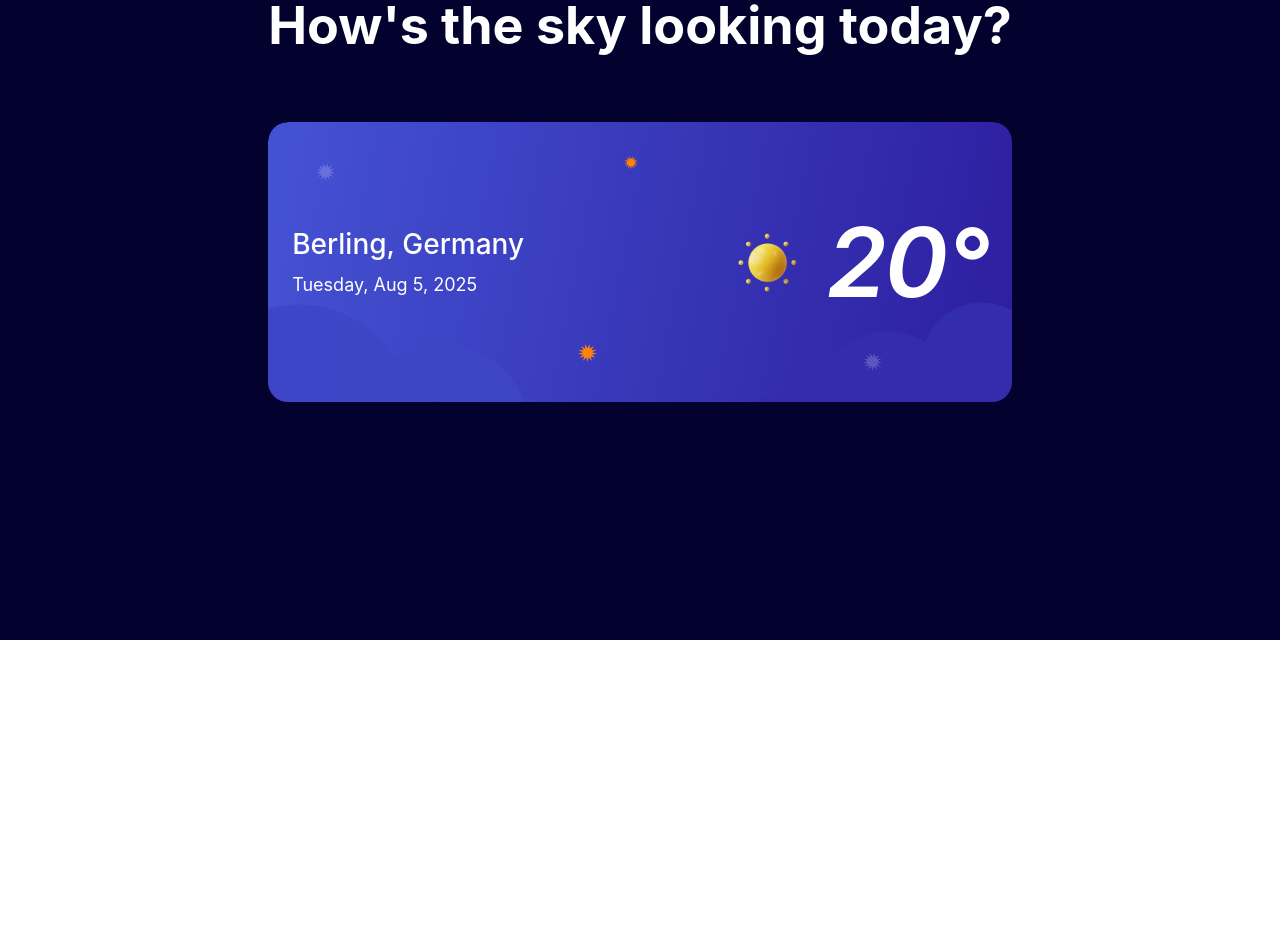
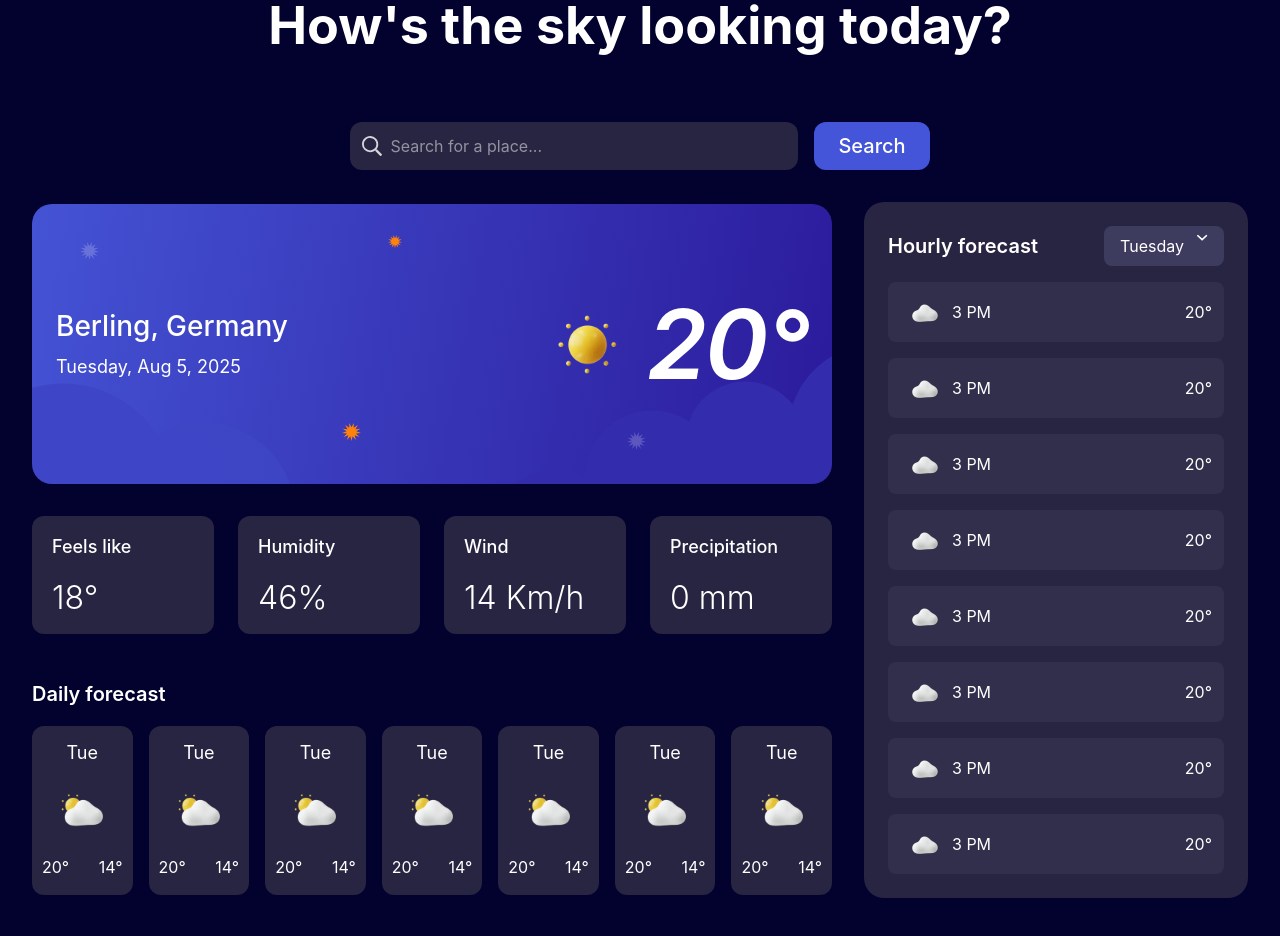
Before and after one commit to alecanonm/weatherapp, a React (Vite) app: page / in a window 1280 px wide. Shown: the part 160-1096 px from the top of the page. Before the commit the page ends 800 px from the top, so only its background shows below. Built offline with nearby package versions, Linux system fonts and the light colour scheme.

Commit message:
Feat:Making the app responsible

```diff
--- a/src/WeatherApp.tsx
+++ b/src/WeatherApp.tsx
@@ -1,16 +1,32 @@
 import CustomHeader from "./components/Header/CustomHeader";
 import JumboTron from "./components/Jumbotron/JumboTron";
+import CustomSearch from "./components/Search/CustomSearch";
+import DailyForecast from "./components/ui/DailyForecast";
+import HourlyForecast from "./components/ui/HourlyForecast";
+import WeatherInfo from "./components/ui/WeatherInfo";
 import WeatherPanel from "./components/ui/WeatherPanel";
 
 const WeatherApp = () => {
   return (
-    <div className="bg-neutral-900 flex flex-col gap-16 min-h-screen pt-4 px-4 pb-12 xl:pt-12 xl:px-28 xl:pb-20 text-neutral-0">
+    <div className="bg-neutral-900 flex flex-col gap-16 min-h-screen pt-4 px-4 pb-12 xl:pt-12 xl:pb-20 text-neutral-0">
       <CustomHeader />
       <main className="self-center flex flex-col gap-16">
         <JumboTron text="How's the sky looking today?" />
-        <section className="">
-          <WeatherPanel />
-        </section>
+        <div>
+          <div className="flex flex-col gap-8">
+            <CustomSearch />
+            <div className=" grid xl:flex items-center gap-8">
+              <section className="grid gap-8">
+                <WeatherPanel />
+                <div className="grid gap-12">
+                  <WeatherInfo />
+                  <DailyForecast />
+                </div>
+              </section>
+              <HourlyForecast />
+            </div>
+          </div>
+        </div>
       </main>
     </div>
   );
--- a/src/components/Header/CustomHeader.tsx
+++ b/src/components/Header/CustomHeader.tsx
@@ -4,7 +4,7 @@ import dropDownIcon from "../../assets/images/icon-dropdown.svg";
 
 const CustomHeader = () => {
   return (
-    <header className="flex justify-between items-center text-neutral-0 font-dm-sans">
+    <header className="flex  xl:px-28 backdrop-blur-md justify-between items-center text-neutral-0 font-dm-sans">
       <img
         src={logo}
         alt="logo"
--- a/src/components/Search/CustomSearch.tsx
+++ b/src/components/Search/CustomSearch.tsx
@@ -1,9 +1,8 @@
-import searchIcon from "./assets/images/icon-search.svg";
-
+import searchIcon from "../../assets/images/icon-search.svg";
 
 const CustomSearch = () => {
   return (
-    <div className="flex gap-4 ">
+    <div className="flex gap-4  justify-center">
       <div className="relative w-full max-w-md">
         <img
           src={searchIcon}
--- /dev/null
+++ b/src/components/ui/DailyForecast.tsx
@@ -0,0 +1,104 @@
+import cloudIcon from "../../assets/images/icon-partly-cloudy.webp";
+
+const DailyForecast = () => {
+  return (
+    <section className="flex flex-col gap-5">
+      <h3 className="text-[20px]/[1.2] font-semibold">Daily forecast</h3>
+      <div className="grid grid-cols-3 xl:grid-cols-7 gap-4">
+        <div className="bg-neutral-800 flex flex-col py-4 px-2.5 gap-4 min-w-25 rounded-xl items-center ">
+          <span className="text-[18px]/[1.2]">Tue</span>
+          <img
+            src={cloudIcon}
+            width={60}
+            height={60}
+            alt="cloud"
+          />
+          <p className="flex w-full justify-between">
+            <span>20&deg;</span>
+            <span>14&deg;</span>
+          </p>
+        </div>
+        <div className="bg-neutral-800 flex flex-col py-4 px-2.5 gap-4 min-w-25 rounded-xl items-center ">
+          <span className="text-[18px]/[1.2]">Tue</span>
+          <img
+            src={cloudIcon}
+            width={60}
+            height={60}
+            alt="cloud"
+          />
+          <p className="flex w-full justify-between">
+            <span>20&deg;</span>
+            <span>14&deg;</span>
+          </p>
+        </div>
+        <div className="bg-neutral-800 flex flex-col py-4 px-2.5 gap-4 min-w-25 rounded-xl items-center ">
+          <span className="text-[18px]/[1.2]">Tue</span>
+          <img
+            src={cloudIcon}
+            width={60}
+            height={60}
+            alt="cloud"
+          />
+          <p className="flex w-full justify-between">
+            <span>20&deg;</span>
+            <span>14&deg;</span>
+          </p>
+        </div>
+        <div className="bg-neutral-800 flex flex-col py-4 px-2.5 gap-4 min-w-25 rounded-xl items-center ">
+          <span className="text-[18px]/[1.2]">Tue</span>
+          <img
+            src={cloudIcon}
+            width={60}
+            height={60}
+            alt="cloud"
+          />
+          <p className="flex w-full justify-between">
+            <span>20&deg;</span>
+            <span>14&deg;</span>
+          </p>
+        </div>
+        <div className="bg-neutral-800 flex flex-col py-4 px-2.5 gap-4 min-w-25 rounded-xl items-center ">
+          <span className="text-[18px]/[1.2]">Tue</span>
+          <img
+            src={cloudIcon}
+            width={60}
+            height={60}
+            alt="cloud"
+          />
+          <p className="flex w-full justify-between">
+            <span>20&deg;</span>
+            <span>14&deg;</span>
+          </p>
+        </div>
+        <div className="bg-neutral-800 flex flex-col py-4 px-2.5 gap-4 min-w-25 rounded-xl items-center ">
+          <span className="text-[18px]/[1.2]">Tue</span>
+          <img
+            src={cloudIcon}
+            width={60}
+            height={60}
+            alt="cloud"
+          />
+          <p className="flex w-full justify-between">
+            <span>20&deg;</span>
+            <span>14&deg;</span>
+          </p>
+        </div>
+        <div className="bg-neutral-800 flex flex-col py-4 px-2.5 gap-4 min-w-25 rounded-xl items-center ">
+          <span className="text-[18px]/[1.2]">Tue</span>
+          <img
+            src={cloudIcon}
+            width={60}
+            height={60}
+            alt="cloud"
+          />
+          <p className="flex w-full justify-between">
+            <span>20&deg;</span>
+            <span>14&deg;</span>
+          </p>
+        </div>
+      </div>
+    </section>
+  );
+};
+
+export default DailyForecast;
--- /dev/null
+++ b/src/components/ui/HourlyForecast.tsx
@@ -0,0 +1,105 @@
+import dropDownIcon from "../../assets/images/icon-dropdown.svg";
+import cloudIcon from "../../assets/images/icon-overcast.webp";
+
+const HourlyForecast = () => {
+  return (
+    <section className="bg-neutral-800 flex flex-col gap-4 p-6 min-w-[384px] rounded-[20px]">
+      <div className="flex justify-between items-center">
+        <p className="text-[20px]/[1.2] font-semibold">Hourly forecast</p>
+        <button className="flex bg-neutral-600 px-4 py-2 gap-3 rounded-lg">
+          <span>Tuesday</span>
+          <img
+            src={dropDownIcon}
+            alt="icon"
+            width={12}
+            height={18}
+          />
+        </button>
+      </div>
+      <ul className="flex flex-col gap-4">
+        <li className="flex items-center gap-2 bg-neutral-700 rounded-lg py-2.5 pl-4 pr-3">
+          <img
+            src={cloudIcon}
+            alt="cloud"
+            width={40}
+            height={40}
+          />
+          <span>3 PM</span>
+          <span className="ml-auto">20&deg;</span>
+        </li>
+        <li className="flex items-center gap-2 bg-neutral-700 rounded-lg py-2.5 pl-4 pr-3">
+          <img
+            src={cloudIcon}
+            alt="cloud"
+            width={40}
+            height={40}
+          />
+          <span>3 PM</span>
+          <span className="ml-auto">20&deg;</span>
+        </li>
+        <li className="flex items-center gap-2 bg-neutral-700 rounded-lg py-2.5 pl-4 pr-3">
+          <img
+            src={cloudIcon}
+            alt="cloud"
+            width={40}
+            height={40}
+          />
+          <span>3 PM</span>
+          <span className="ml-auto">20&deg;</span>
+        </li>
+        <li className="flex items-center gap-2 bg-neutral-700 rounded-lg py-2.5 pl-4 pr-3">
+          <img
+            src={cloudIcon}
+            alt="cloud"
+            width={40}
+            height={40}
+          />
+          <span>3 PM</span>
+          <span className="ml-auto">20&deg;</span>
+        </li>
+        <li className="flex items-center gap-2 bg-neutral-700 rounded-lg py-2.5 pl-4 pr-3">
+          <img
+            src={cloudIcon}
+            alt="cloud"
+            width={40}
+            height={40}
+          />
+          <span>3 PM</span>
+          <span className="ml-auto">20&deg;</span>
+        </li>
+        <li className="flex items-center gap-2 bg-neutral-700 rounded-lg py-2.5 pl-4 pr-3">
+          <img
+            src={cloudIcon}
+            alt="cloud"
+            width={40}
+            height={40}
+          />
+          <span>3 PM</span>
+          <span className="ml-auto">20&deg;</span>
+        </li>
+        <li className="flex items-center gap-2 bg-neutral-700 rounded-lg py-2.5 pl-4 pr-3">
+          <img
+            src={cloudIcon}
+            alt="cloud"
+            width={40}
+            height={40}
+          />
+          <span>3 PM</span>
+          <span className="ml-auto">20&deg;</span>
+        </li>
+        <li className="flex items-center gap-2 bg-neutral-700 rounded-lg py-2.5 pl-4 pr-3">
+          <img
+            src={cloudIcon}
+            alt="cloud"
+            width={40}
+            height={40}
+          />
+          <span>3 PM</span>
+          <span className="ml-auto">20&deg;</span>
+        </li>
+      </ul>
+    </section>
+  );
+};
+
+export default HourlyForecast;
--- /dev/null
+++ b/src/components/ui/WeatherInfo.tsx
@@ -0,0 +1,24 @@
+const WeatherInfo = () => {
+  return (
+    <section className="grid grid-cols-2 sm:grid-cols-4 gap-6  justify-center items-center">
+      <div className="bg-neutral-800 flex flex-col gap-6 p-5 rounded-xl min-w-45.5">
+        <p className="text-[18px]/[1.2] font-medium">Feels like</p>
+        <span className="text-[32px]/[1] font-light">18&deg;</span>
+      </div>
+      <div className="bg-neutral-800 flex flex-col gap-6 p-5 rounded-xl min-w-45.5">
+        <p className="text-[18px]/[1.2] font-medium">Humidity</p>
+        <span className="text-[32px]/[1] font-light">46%</span>
+      </div>
+      <div className="bg-neutral-800 flex flex-col gap-6 p-5 rounded-xl min-w-45.5">
+        <p className="text-[18px]/[1.2] font-medium">Wind</p>
+        <span className="text-[32px]/[1] font-light">14 Km/h</span>
+      </div>
+      <div className="bg-neutral-800 flex flex-col gap-6 p-5 rounded-xl min-w-45.5">
+        <p className="text-[18px]/[1.2] font-medium">Precipitation</p>
+        <span className="text-[32px]/[1] font-light">0 mm</span>
+      </div>
+    </section>
+  );
+};
+
+export default WeatherInfo;
--- a/src/components/ui/WeatherPanel.tsx
+++ b/src/components/ui/WeatherPanel.tsx
@@ -2,7 +2,7 @@ import sunnyIcon from "../../assets/images/icon-sunny.webp";
 
 const WeatherPanel = () => {
   return (
-    <div className="bg-[url('./assets/images/bg-today-small.svg')] xl:bg-[url('./assets/images/bg-today-large.svg')] flex justify-between items-center px-6 py-20 rounded-[20px]">
+    <section className="bg-[url('./assets/images/bg-today-small.svg')] sm:bg-[url('./assets/images/bg-today-large.svg')]  bg-no-repeat bg-cover bg-center flex sm:flex-row flex-col justify-between items-center px-6 py-20 rounded-[20px]">
       <div className="flex flex-col gap-3">
         <h2 className="text-[28px]/[1.2] font-medium">Berling, Germany</h2>
         <p className="text-[18px]/[1.2]">Tuesday, Aug 5, 2025</p>
@@ -18,7 +18,7 @@ const WeatherPanel = () => {
           20&deg;
         </span>
       </div>
-    </div>
+    </section>
   );
 };
 
```
